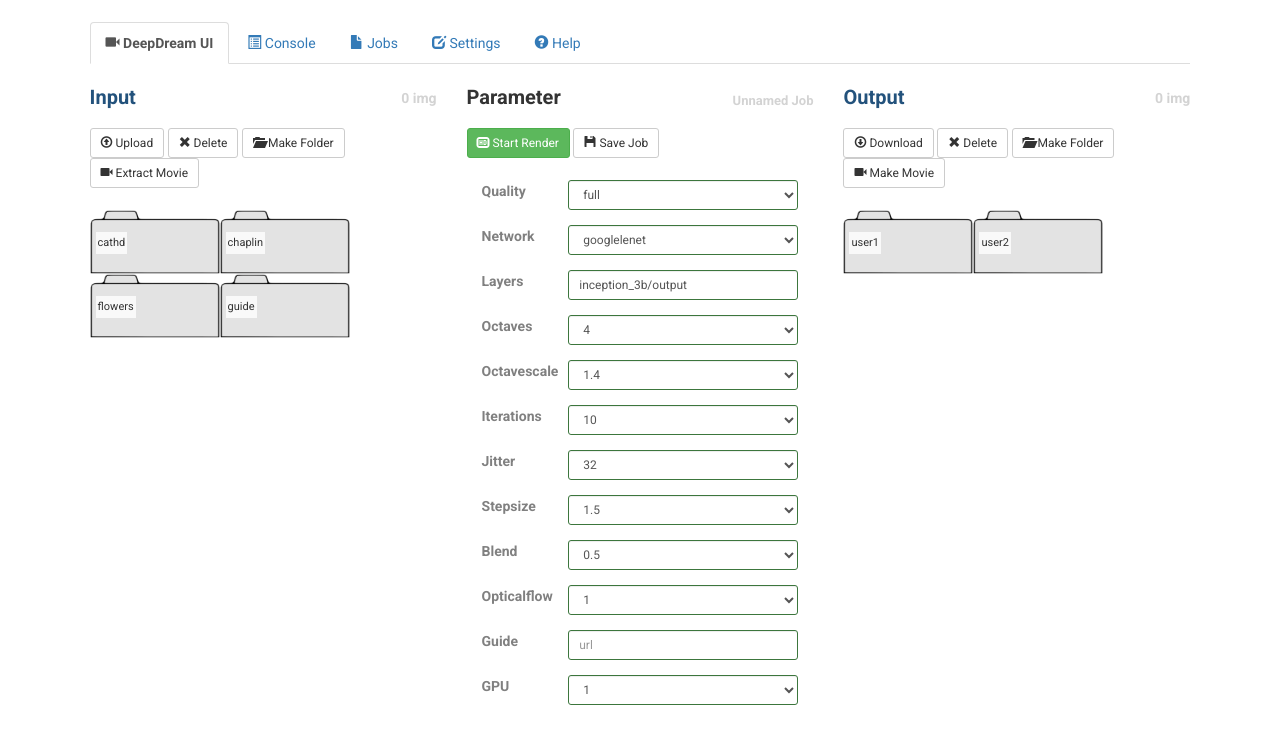
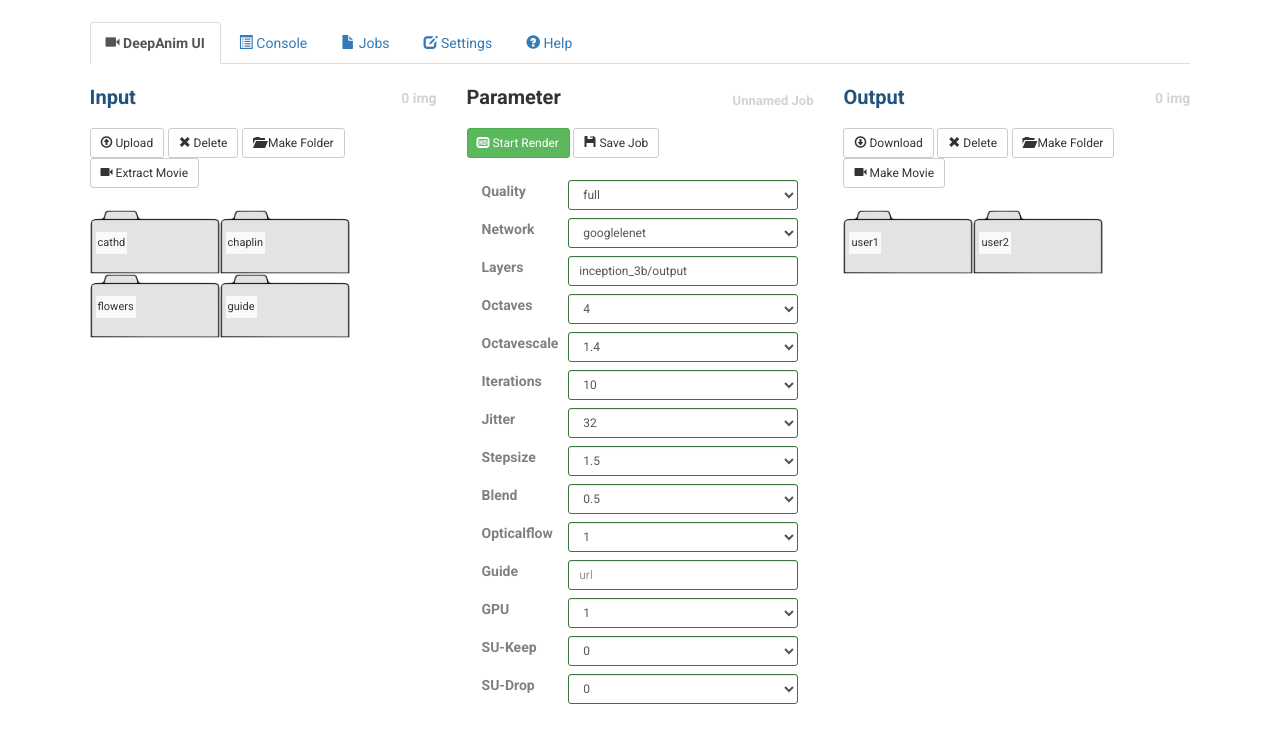
Before and after one commit to graphific/DeepDreamUI, a Flask app: page / in a window 1280 px wide. Shown: the top 744 px of the page. Run offline with Flask 2, Linux system fonts and the light colour scheme; parts of the project's set-up code (start-up, migrations or seed data) failed here and were passed over; some libraries are stand-ins or nearby versions.

Commit message:
control number of units in dreamer & in UI

```diff
--- a/server.py
+++ b/server.py
@@ -76,6 +76,8 @@
     inputdir = request.json['input']
     outputdir = request.json['output']
     author = request.json['author']
+    drop = request.json['sudroptop']
+    keep = request.json['sukeep']
     renderstop(author)
 
     finalguide = ''
@@ -87,7 +89,8 @@
     elif presets == 'medium': preview = 50
 
     print "DeepDream Start"
-    command = 'python dreamer.py --preview '+str(preview)+' --input '+str(inputdir)+' --output '+str(outputdir)+' --octaves '+str(octaves)+' --octavescale '+str(octavescale)+' --iterations '+str(itterations)+' --jitter '+str(jitter)+' --stepsize '+str(stepsize)+' --blend '+str(blend)+' --layers '+str(layers)+' --gpu '+str(gpu)+' --flow '+str(opticalflow)+' --network '+str(network)+' '+finalguide+''
+    command = 'python dreamer.py --preview '+str(preview)+' --input '+str(inputdir)+' --output '+str(outputdir)+' --octaves '+str(octaves)+' --octavescale '+str(octavescale)+' --iterations '+str(itterations)+' --jitter '+str(jitter)+' --stepsize '+str(stepsize)+' --blend '+str(blend)+' --layers '+str(layers)+' --gpu '+str(gpu)+' --flow '+str(opticalflow)+' --network '+str(network)+' --drop '+str(drop)+' --keep '+str(keep)+' '+finalguide+''
+
     newproc = subprocess.Popen("exec " + command, stdout=subprocess.PIPE, shell=True)
     newProcEntry = [newproc,author]
     procArray.append(newProcEntry)
--- a/static/css/main.css
+++ b/static/css/main.css
@@ -100,7 +100,7 @@
   text-align: left !important;
 }
 .form-control{
-  margin-bottom: 15px;
+  margin-bottom: 8px;
 }
 .clickable{
   cursor: pointer;
--- a/static/js/deepdreamui.js
+++ b/static/js/deepdreamui.js
@@ -19,6 +19,8 @@
     opticalflow: 1,
     guide: "",
     gpu: 1,
+    sukeep:0,
+    sudroptop:0,
     input:"static/input/mydir/",
     output:"static/output/mydir/",
     author:"authorname",
@@ -27,6 +29,7 @@
 };
 var selectedFiles = [];
 var maxImageView = 1;
+var maxImageView2 = 80;
 var username;
 var settings_ftp_username;
 var settings_ftp_server;
@@ -201,6 +204,9 @@
       var vidAmount = data.files.length;
       var foundimgcount = data.files.length;
       vidAmount = maxImageView;
+      if(type === "output"){
+        vidAmount = maxImageView2;
+      }
       vidStart = startimage;
 
       var check = vidStart+vidAmount;
@@ -250,7 +256,7 @@
 	      }
 	      else if(type === "output"){
 	      	$('<div class="data_img loadmore">LOAD MORE</div>').click(function(){
-	      		vidStart+=maxImageView;
+	      		vidStart+=maxImageView2;
 	      		get_directory(params_view.params.output,"output",vidStart,1);
 	      		this.remove();
 	      	}).appendTo("#container_output");
@@ -345,7 +351,6 @@
     $("#params_jitter option").filter(function() { return $(this).text() == params_view.params.jitter; }).prop('selected', true);
     $("#params_stepsize option").filter(function() { return $(this).text() == params_view.params.stepsize; }).prop('selected', true);
     $("#params_blend option").filter(function() { return $(this).text() == params_view.params.blend; }).prop('selected', true);
-    $("#params_blend option").filter(function() { return $(this).text() == params_view.params.blend; }).prop('selected', true);
     $("#params_opticalflow option").filter(function() { return $(this).text() == params_view.params.opticalflow; }).prop('selected', true);
     $("#params_guide").val(params_view.params.guide);
     $("#params_gpu option").filter(function() { return $(this).text() == params_view.params.gpu; }).prop('selected', true);
@@ -436,14 +441,16 @@
   for(var i = 0; i < params_view.params.presets.length; i++) {
     $("#params_presets").append('<option value="'+params_view.params.presets[i]+'">'+params_view.params.presets[i]+'</option>')
   }
-  $('#params_octaves').on('change', function() { params_view.params.presets = this.value;});
+  params_view.params.presets = params_view.params.presets[0];
+  $('#params_presets').on('change', function() { params_view.params.presets = this.value;});
 
   // network
   $("#params_network").empty();
   for(var i = 0; i < params_view.params.network.length; i++) {
     $("#params_network").append('<option value="'+params_view.params.network[i]+'">'+params_view.params.network[i]+'</option>')
   }
-  $('#params_octaves').on('change', function() { params_view.params.network = this.value;});
+  params_view.params.network = params_view.params.network[0];
+  $('#params_network').on('change', function() { params_view.params.network = this.value;});
 
   // layers
   $("#params_layers").val(params_view.params.layers);
@@ -497,10 +504,10 @@
 
   // blend
   $("#params_blend").empty();
-  for(var i = 1; i <= 10; i++) {
+  for(var i = 0; i <= 100; i++) {
     var selected = ''
-    if(i === (params_view.params.blend*10) ){selected = 'selected'}
-    $("#params_blend").append('<option '+selected+' value="'+i/10+'">'+i/10+'</option>');
+    if(i === (params_view.params.blend*100) ){selected = 'selected'}
+    $("#params_blend").append('<option '+selected+' value="'+i/100+'">'+i/100+'</option>');
   }
   $('#params_blend').on('change', function() { params_view.params.blend = this.value;});
 
@@ -526,6 +533,25 @@
   }
   $('#params_gpu').on('change', function() { params_view.params.gpu = this.value;});
 
+
+  // Single Unit: keep
+  $("#params_su_keep").empty();
+  for(var i = 0; i <= 100; i++) {
+    var selected = ''
+    if(i === (params_view.params.sukeep) ){selected = 'selected'}
+    $("#params_su_keep").append('<option '+selected+' value="'+i+'">'+i+'</option>');
+  }
+  $('#params_su_keep').on('change', function() { params_view.params.sukeep = this.value;});
+
+
+   // Single Unit: keep
+  $("#params_su_droptop").empty();
+  for(var i = 0; i <= 30; i++) {
+    var selected = ''
+    if(i === (params_view.params.sudroptop) ){selected = 'selected'}
+    $("#params_su_droptop").append('<option '+selected+' value="'+i+'">'+i+'</option>');
+  }
+  $('#params_su_droptop').on('change', function() { params_view.params.sudroptop = this.value;});
 }
 
 
@@ -629,7 +655,6 @@
   // start renderer
   $("#render_final").click(function(event) {
     event.preventDefault();
-    get_render();
 
     // save params file
     params_view.params.jobname = "Parameters";
@@ -637,6 +662,8 @@
     params_view.params.author = username;
     params_view.params.network = $('#params_network').find(":selected").text();
     params_view.params.presets = $('#params_presets').find(":selected").text();
+
+    get_render();
 
     $.ajax({
       type: "POST",
--- a/templates/hello.html
+++ b/templates/hello.html
@@ -1,7 +1,7 @@
 <!DOCTYPE html>
 <html>
   <head>
-    <title>DeepDream UI</title>
+    <title>DeepAnim UI</title>
     <meta charset="utf-8">
     <meta content="initial-scale=1, minimum-scale=1, width=device-width" name="viewport">
 
@@ -25,7 +25,7 @@
 
       <br/>
       <ul class="nav nav-tabs">
-        <li class="active"><a data-toggle="tab" id="tab_home" href="#home"><span class="glyphicon glyphicon-facetime-video" aria-hidden="true"></span> <strong>DeepDream UI</strong></a></a></li>
+        <li class="active"><a data-toggle="tab" id="tab_home" href="#home"><span class="glyphicon glyphicon-facetime-video" aria-hidden="true"></span> <strong>DeepAnim UI</strong></a></a></li>
         <li><a data-toggle="tab" id="tab_console" href="#console"><span class="glyphicon glyphicon-list-alt" aria-hidden="true"></span> Console</a></li>
         <li><a data-toggle="tab" id="tab_jobs" href="#jobs"><span class="glyphicon glyphicon-file" aria-hidden="true"></span> Jobs</a></li>
         <li><a data-toggle="tab" id="tab_settings" href="#settings"><span class="glyphicon glyphicon-edit" aria-hidden="true"></span> Settings</a></li>
@@ -43,7 +43,7 @@
 
           <h4>Layers</h4>
 
-          <img alt="" title="" src="static/img/help/frame_0_delay-0.75s.gif" />
+          <!-- <img alt="" title="" src="static/img/help/frame_0_delay-0.75s.gif" />
           <img alt="" title="" src="static/img/help/frame_1_delay-0.75s.gif" />
           <img alt="" title="" src="static/img/help/frame_2_delay-0.75s.gif" />
           <img alt="" title="" src="static/img/help/frame_3_delay-0.75s.gif" />
@@ -131,7 +131,7 @@
           <img alt="" title="" src="static/img/help/frame_78_delay-0.75s.gif" />
           <img alt="" title="" src="static/img/help/frame_79_delay-0.75s.gif" />
 
-          <img alt="" title="" src="static/img/help/frame_80_delay-0.75s.gif" />
+          <img alt="" title="" src="static/img/help/frame_80_delay-0.75s.gif" /> -->
 
         </div>
 
@@ -299,6 +299,16 @@
                   <select class="form-control input-sm" id="params_gpu"></select>
                 </div>
 
+                <label class="control-label col-sm-3" for="inputSuccess3">SU-Keep</label>
+                <div class="col-sm-9">
+                  <select class="form-control input-sm" id="params_su_keep"></select>
+                </div>
+
+                <label class="control-label col-sm-3" for="inputSuccess3">SU-Drop</label>
+                <div class="col-sm-9">
+                  <select class="form-control input-sm" id="params_su_droptop"></select>
+                </div>
+
               </div>
             </div>
 
```
Also changed, not shown: dreamer.py (+57 -47 lines).
